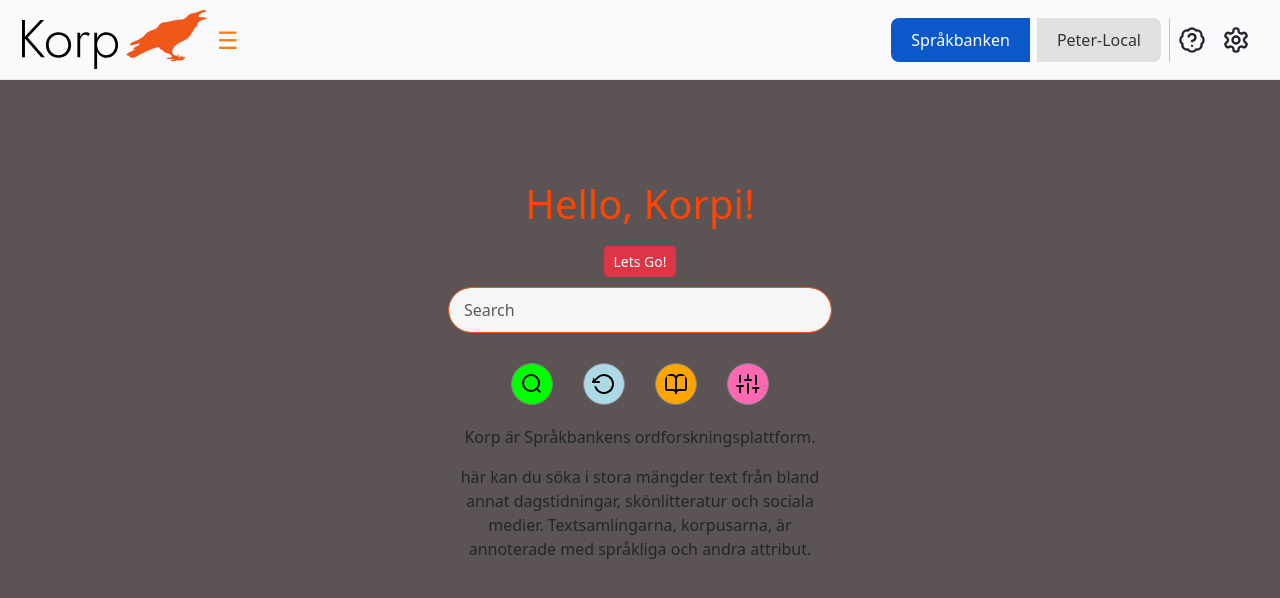
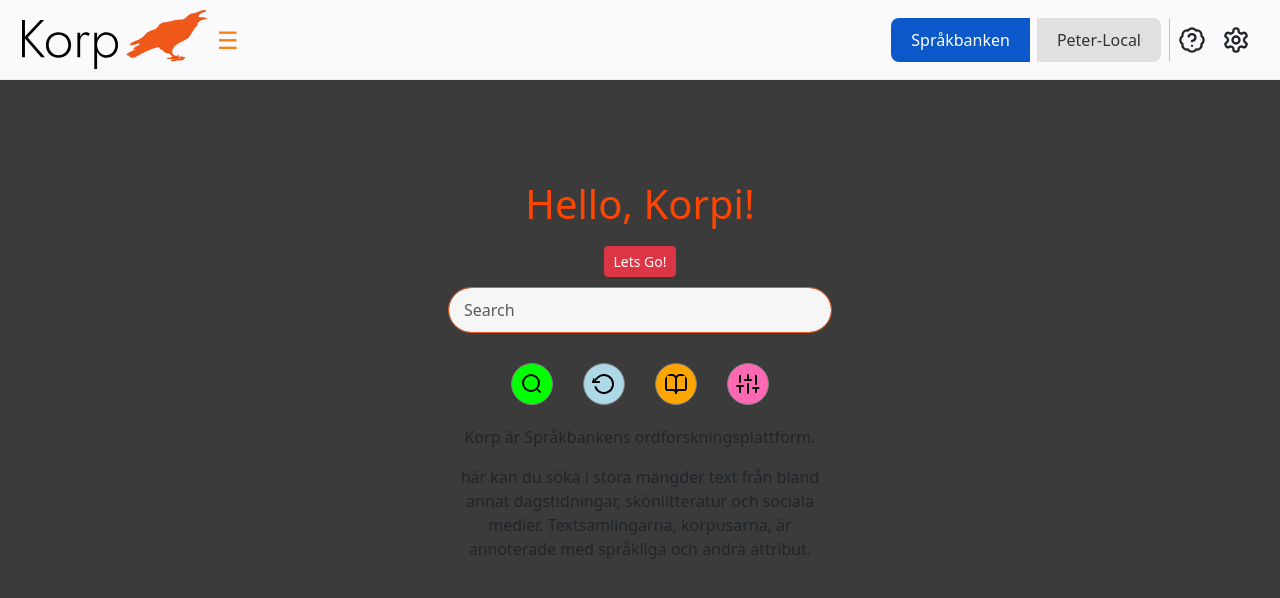
Before and after one commit to spraakbanken/korp-light, a React (Vite) app in the folder frontend/: page / in a window 1280 px wide. Shown: the top 598 px of the page. Built offline with nearby package versions, Linux system fonts and the light colour scheme.

Commit message:
Added color hexcodes for themes

```diff
--- a/frontend/src/index.css
+++ b/frontend/src/index.css
@@ -23,9 +23,18 @@ body, html {
 [theme="dark"]{
     /* Add more colour definitions and
     check that all .css files in the project use the variables */
-    --bg-color: #5c5454;
+    --bg-color: #3B3B3B;
+    --primary-color: #F89066;
+    --secondary-color: #898989;
+    --tertiary-color: #FDDBBB;
+    --quaternary-color: #FFCEBA;
+    --quinary-color: #363333;
 }
 
 [theme="light"] {
-  --bg-color: #ededed;
+  --bg-color: #FFFFFF;
+  --primary-color: #F89066;
+  --secondary-color: #EFEFEF;
+  --tertiary-color: #FDDBBB;
+  --quaternary-color: #FFCEBA;
 }
```
